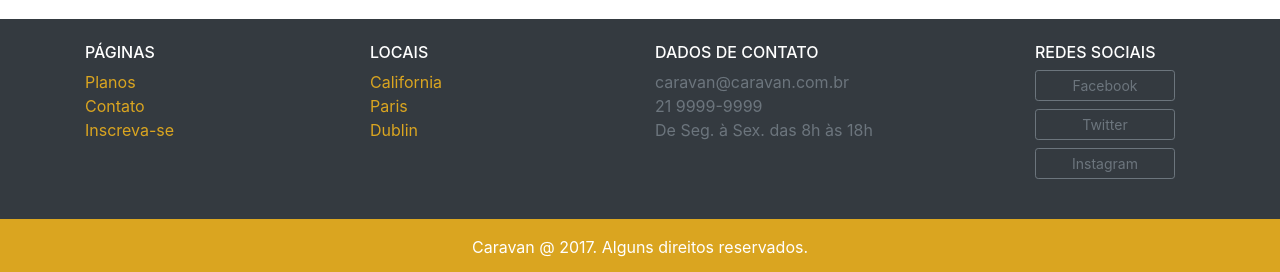
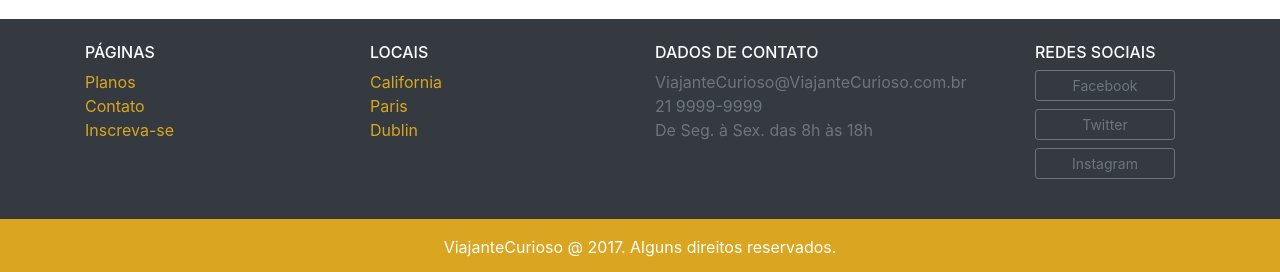
Before and after one commit to MiguelArtur3p/caravan, a plain HTML site: page inscricao.html in a window 1280 px wide. Shown: the part 987-1259 px from the top of the page. Drawn offline with Linux system fonts and the light colour scheme.

Commit message:
Update inscricao.html

```diff
--- a/inscricao.html
+++ b/inscricao.html
@@ -243,7 +243,7 @@
             <div class="col-md-4 col-6">
                <h4 class="h6">DADOS DE CONTATO</h4>
                <ul class="list-unstyled text-secondary">
-                  <li>caravan@caravan.com.br</li>
+                  <li>ViajanteCurioso@ViajanteCurioso.com.br</li>
                   <li>21 9999-9999</li>
                   <li>De Seg. à Sex. das 8h às 18h</li>
                </ul>
@@ -259,7 +259,7 @@
          </div>
       </div>
       <div class="bg-primary text-center py-3">
-         <p class="mb-0">Caravan @ 2017. Alguns direitos reservados.</p>
+         <p class="mb-0">ViajanteCurioso @ 2017. Alguns direitos reservados.</p>
       </div>
    </footer>
 
```
